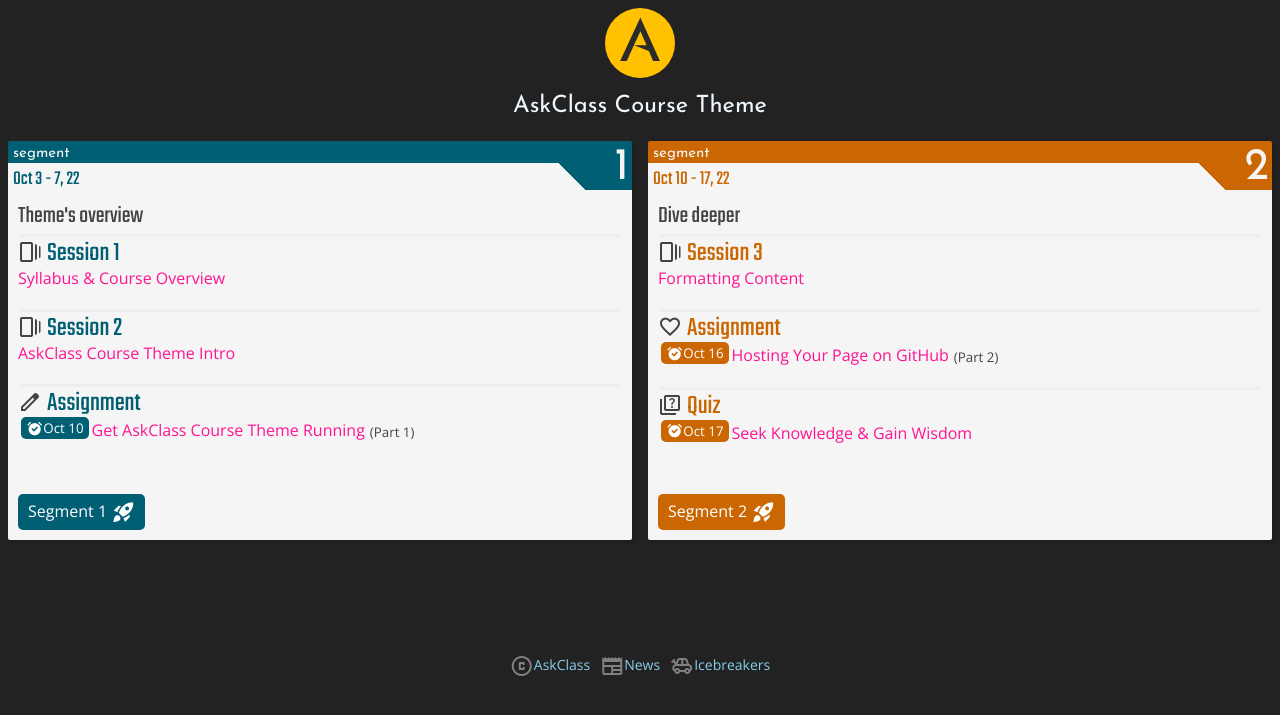
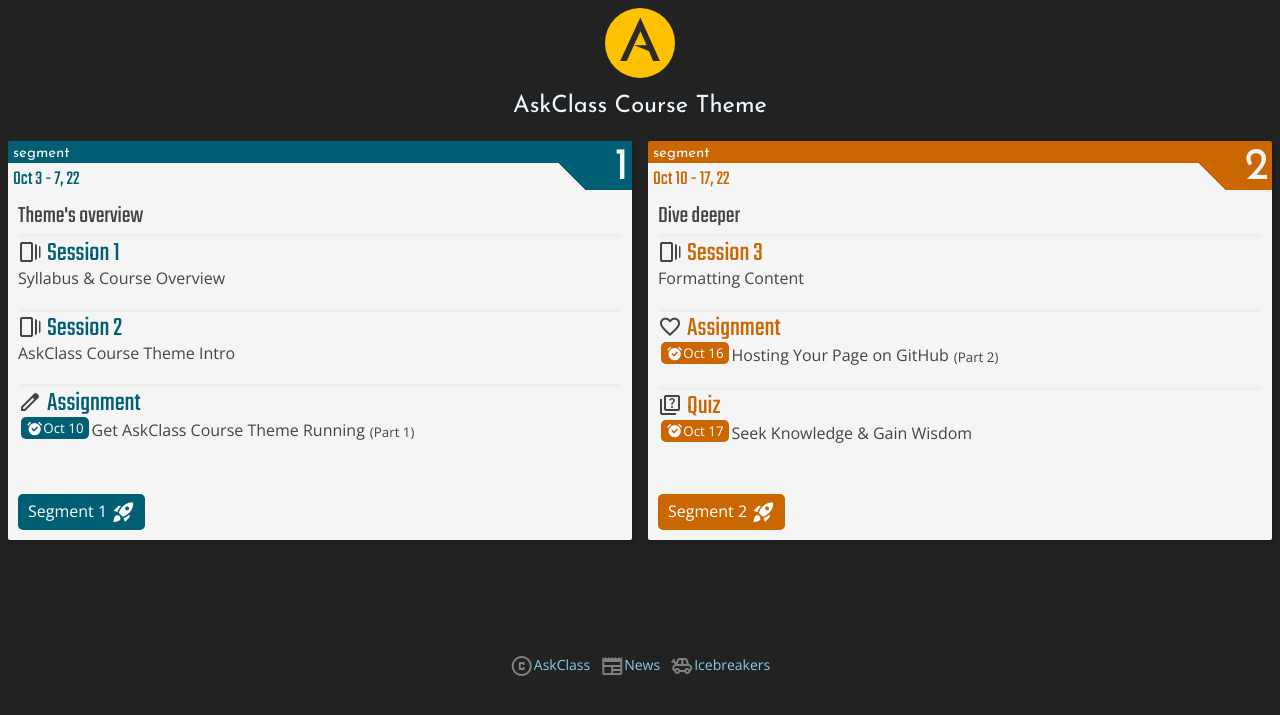
Before and after one commit to beAuthentic/askclass-course-theme, a Jekyll site: the page built from index.html, in a window 1280 px wide. Shown: the top 715 px of the page. Built offline with Jekyll 4.4.1, drawn with Linux system fonts in a browser that asks for light colours.

Commit message:
style(index): Clickable title instead of description

```diff
--- a/_includes/course.html
+++ b/_includes/course.html
@@ -23,7 +23,13 @@
             <div class="item">
               <div class="middle-align">
                 <span class="material-symbols-outlined">{{ session.icon }}</span>
-                <h3>{{ session.header }}</h3>
+                {%- if session.url -%}
+                  <a href="/session/{{ session.url }}" title="{{ session.title }}">
+                    <h3>{{ session.header }}</h3>
+                  </a>
+                {%- else -%}
+                    <h3>{{ session.header }}</h3>
+                {%- endif -%}
               </div>
               {%- if session.due -%}
                 <small class="due"
@@ -34,11 +40,7 @@
                 </small>
               {%- endif -%}
 
-              {%- if session.url -%}
-                <a href="/session/{{ session.url }}" title="{{ session.title }}">{{ session.title }}</a>
-              {%- else -%}
-                {{ session.title }}
-              {%- endif -%}
+              {{ session.title }}
 
               {%- if session.part -%}
                 <small>(Part {{ session.part }})</small>
```
